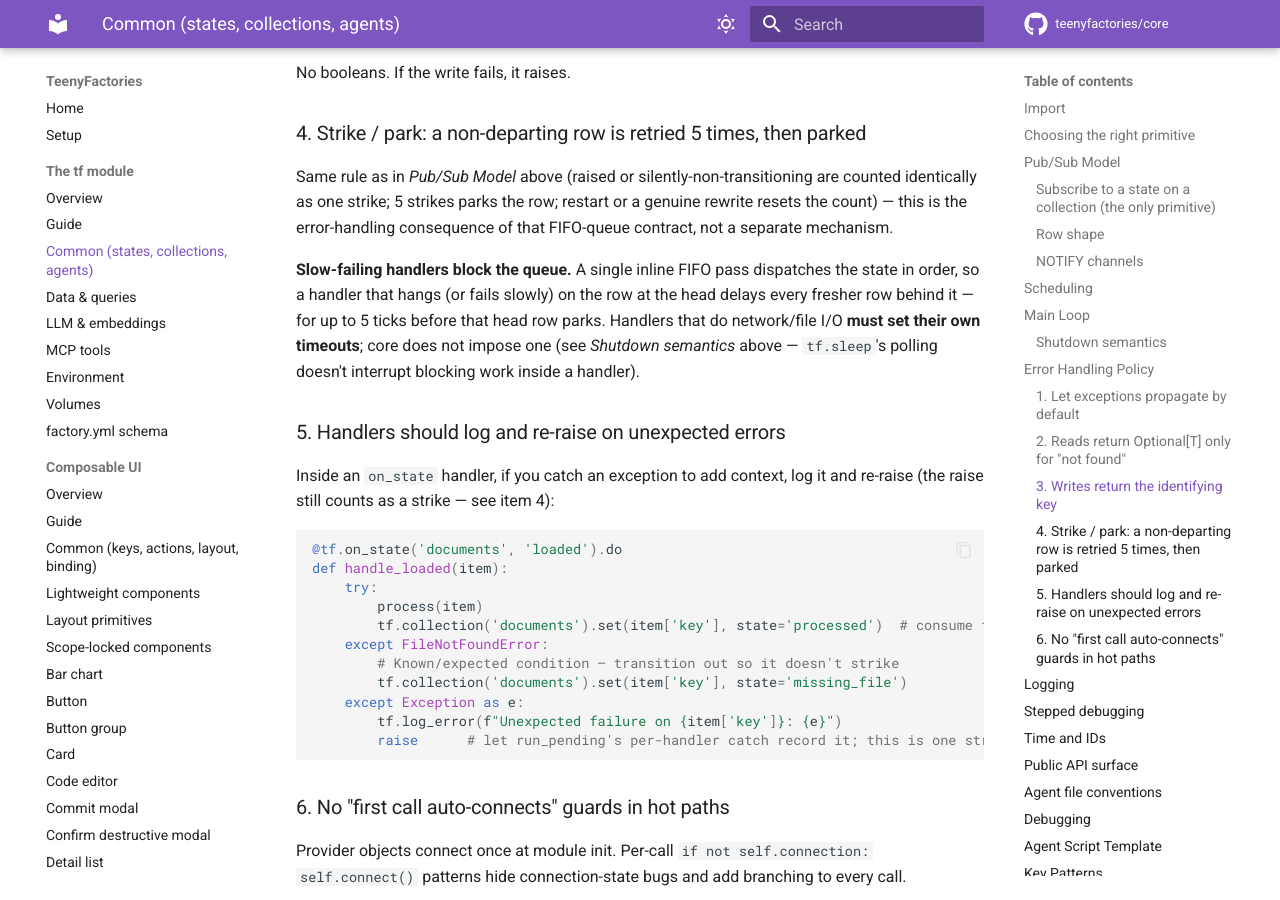
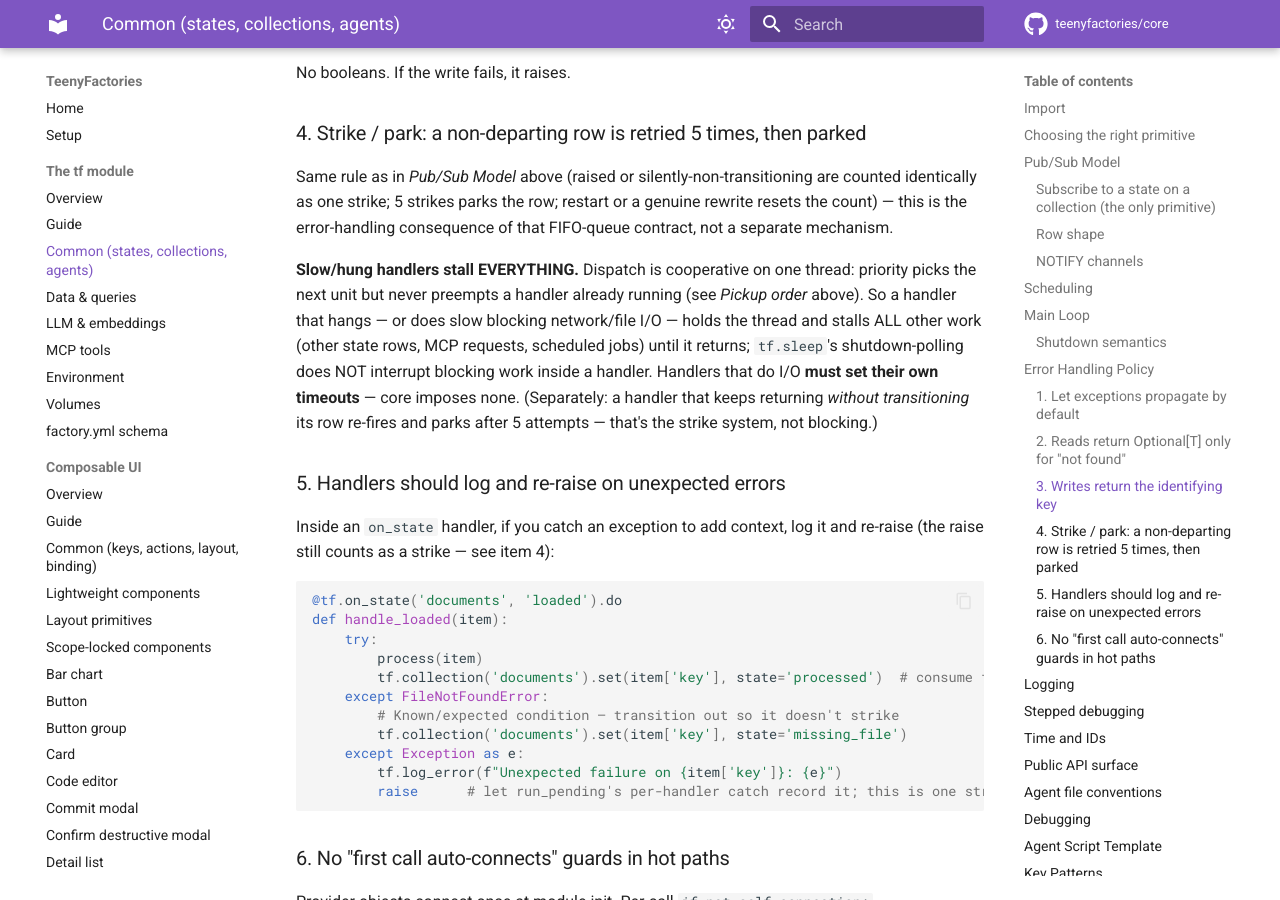
Before and after one commit to teenyfactories/core, an MkDocs documentation site: the page built from docs/reference/tf-common.md, in a window 1280 px wide and 900 px high, scrolled down 9022 px. Built offline with MkDocs 1.6.1 and Material for MkDocs 9.7.7, drawn with Linux system fonts in a browser that asks for light colours; comment, search, counter and statistics services are not loaded.

Commit message:
docs(tf-common): slow-handlers para for preemptive dispatch (mirror)

```diff
--- a/docs/reference/tf-common.md
+++ b/docs/reference/tf-common.md
@@ -262,7 +262,7 @@ No booleans. If the write fails, it raises.
 
 Same rule as in *Pub/Sub Model* above (raised or silently-non-transitioning are counted identically as one strike; 5 strikes parks the row; restart or a genuine rewrite resets the count) — this is the error-handling consequence of that FIFO-queue contract, not a separate mechanism.
 
-**Slow-failing handlers block the queue.** A single inline FIFO pass dispatches the state in order, so a handler that hangs (or fails slowly) on the row at the head delays every fresher row behind it — for up to 5 ticks before that head row parks. Handlers that do network/file I/O **must set their own timeouts**; core does not impose one (see *Shutdown semantics* above — `tf.sleep`'s polling doesn't interrupt blocking work inside a handler).
+**Slow/hung handlers stall EVERYTHING.** Dispatch is cooperative on one thread: priority picks the next unit but never preempts a handler already running (see *Pickup order* above). So a handler that hangs — or does slow blocking network/file I/O — holds the thread and stalls ALL other work (other state rows, MCP requests, scheduled jobs) until it returns; `tf.sleep`'s shutdown-polling does NOT interrupt blocking work inside a handler. Handlers that do I/O **must set their own timeouts** — core imposes none. (Separately: a handler that keeps returning *without transitioning* its row re-fires and parks after 5 attempts — that's the strike system, not blocking.)
 
 ### 5. Handlers should log and re-raise on unexpected errors
 
```
